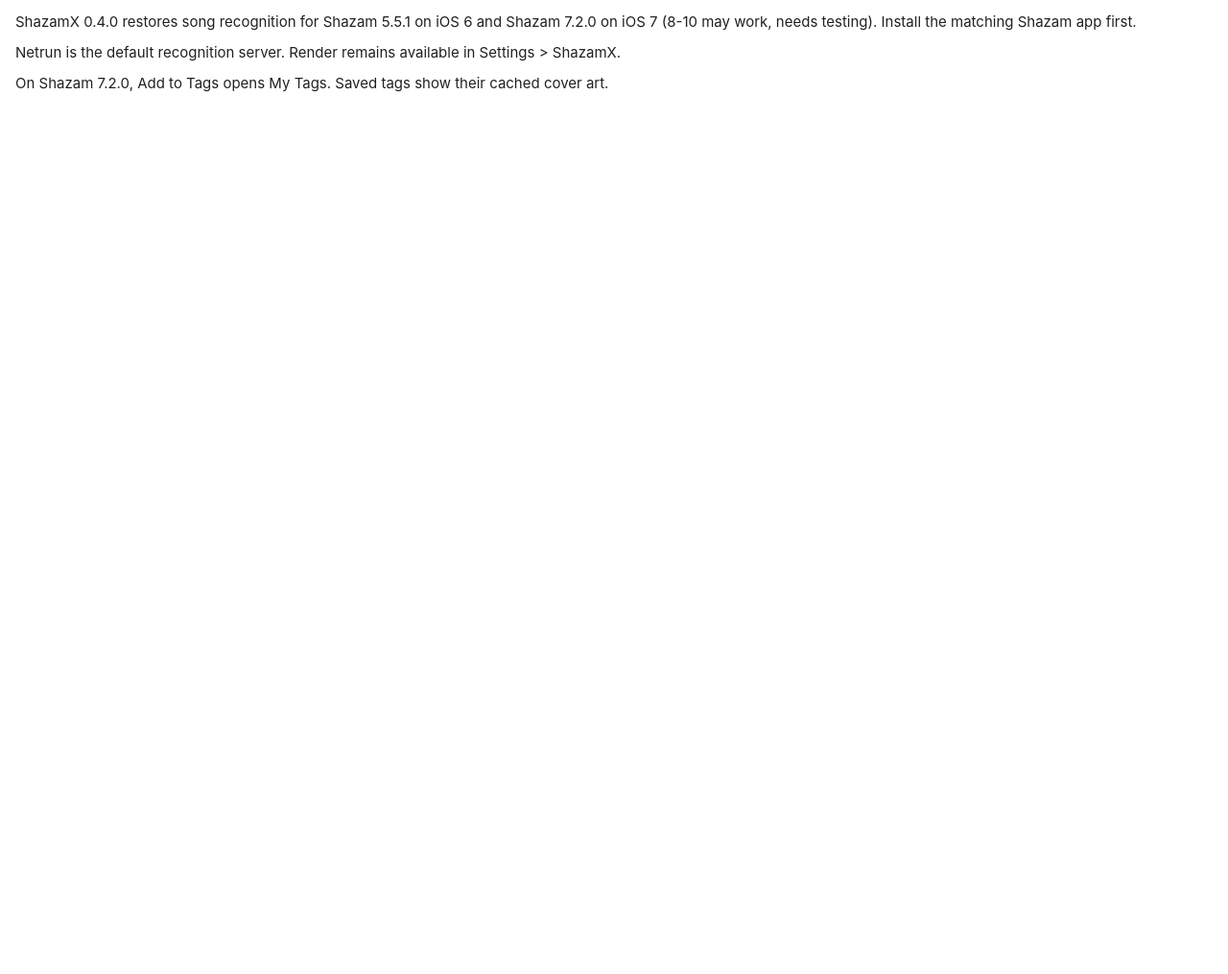
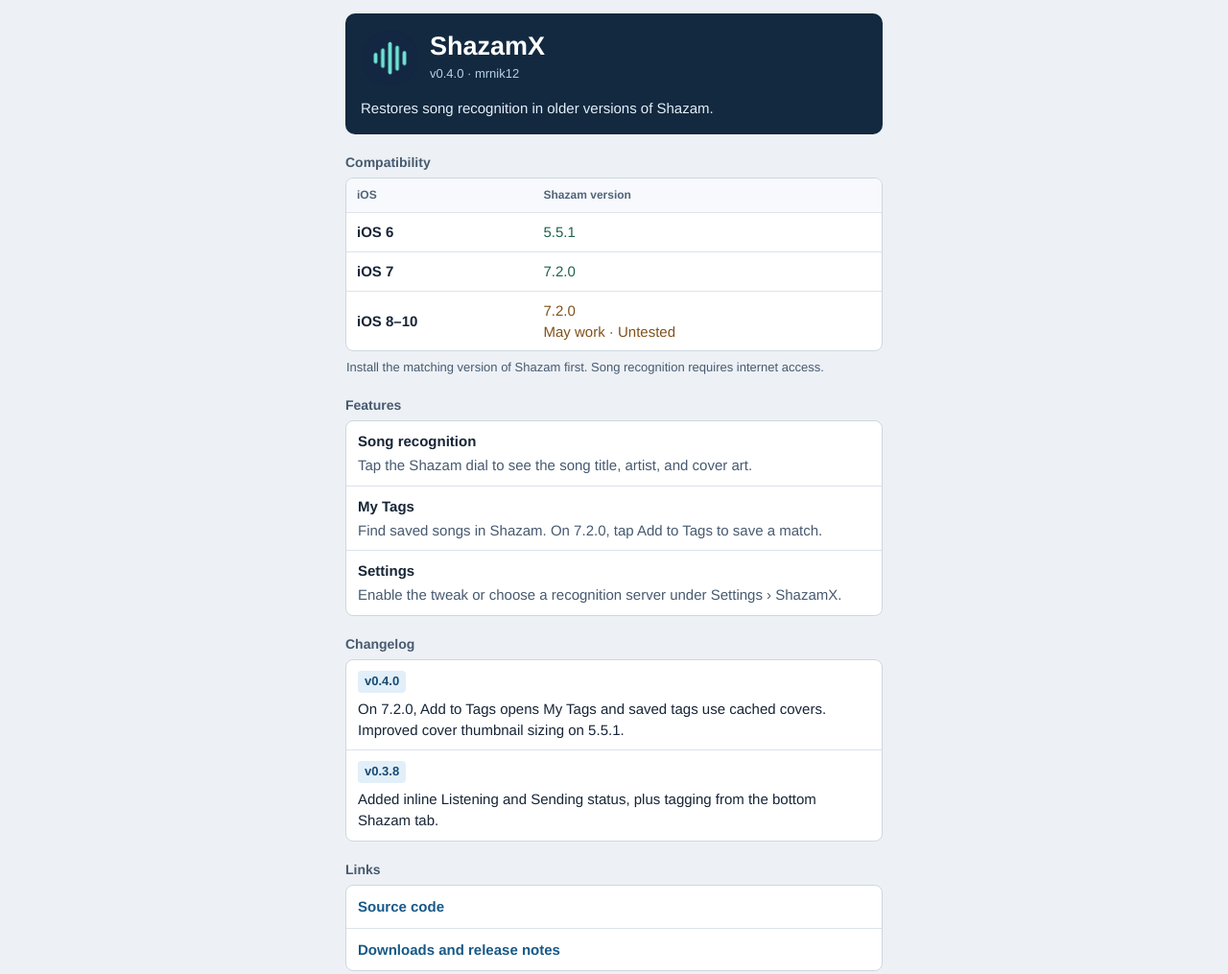
Before and after one commit to mrnik12/repo, a plain HTML site: page shazamx.html in a window 1280 px wide. Shown: the whole page at 96% size. Before the commit the page ends 800 px from the top, so only its background shows below. Drawn offline with Linux system fonts and the light colour scheme.

Commit message:
Refresh the ShazamX Cydia depiction

```diff
--- a/shazamx.html
+++ b/shazamx.html
@@ -1,12 +1,129 @@
 <!doctype html>
 <html lang="en">
+<head>
 <meta charset="utf-8">
-<meta name="viewport" content="width=device-width,initial-scale=1">
+<meta name="viewport" content="width=device-width, initial-scale=1">
+<meta name="description" content="Song recognition for Shazam 5.5.1 on iOS 6 and Shazam 7.2.0 on iOS 7.">
 <title>ShazamX</title>
-<style>body{font:15px -apple-system,Helvetica,Arial,sans-serif;color:#212121;margin:12px 16px;line-height:1.45}p{margin:0 0 10px}</style>
+<style>
+  body {
+    margin: 0;
+    background: #edf1f5;
+    color: #172537;
+    font: 15px/1.45 "Helvetica Neue", Helvetica, Arial, sans-serif;
+  }
+  main { display: block; max-width: 560px; margin: 0 auto; padding: 14px 12px 24px; }
+  h1, h2, h3, p { margin: 0; }
+  .summary {
+    background: #132940;
+    color: #fff;
+    border-radius: 10px;
+    padding: 16px;
+  }
+  .package { display: table; width: 100%; }
+  .package-icon { display: table-cell; width: 60px; padding-right: 12px; vertical-align: middle; }
+  .package-icon img { display: block; }
+  .package-title { display: table-cell; vertical-align: middle; }
+  h1 { font-size: 27px; line-height: 1.15; }
+  .version { font-size: 13px; color: #b6d2e4; margin-top: 4px; }
+  .summary p { margin-top: 12px; color: #e3eef6; }
+  h2 { margin: 20px 0 7px; color: #475a70; font-size: 14px; line-height: 1.3; }
+  .group {
+    margin: 0;
+    padding: 0;
+    list-style: none;
+    background: #fff;
+    border: 1px solid #cdd7e0;
+    border-radius: 8px;
+    overflow: hidden;
+  }
+  .group > li { padding: 10px 12px; }
+  .group > li + li { border-top: 1px solid #dce3eb; }
+  .compatibility { border-collapse: separate; border-spacing: 0; width: 100%; }
+  .compatibility th, .compatibility td { padding: 9px 11px; text-align: left; }
+  .compatibility thead th { background: #f7f9fc; color: #52647a; font-size: 12px; }
+  .compatibility tbody th { font-weight: bold; white-space: nowrap; }
+  .compatibility tbody th, .compatibility tbody td { border-top: 1px solid #dce3eb; }
+  .compatibility td { color: #1e634a; }
+  .compatibility .untested { color: #80521b; }
+  .note { margin: 8px 1px 0; color: #475a70; font-size: 13px; }
+  h3 { font-size: 15px; }
+  h3 + p { margin-top: 3px; color: #475a70; }
+  .release {
+    display: inline-block;
+    padding: 2px 7px;
+    border-radius: 4px;
+    background: #e2eff9;
+    color: #174b73;
+    font-size: 13px;
+    font-weight: bold;
+  }
+  .release + p { margin-top: 6px; }
+  .links > li { padding: 0; }
+  a { color: #175987; }
+  .links a { display: block; padding: 11px 12px; font-weight: bold; text-decoration: none; }
+  .links a:active { background: #e2eff9; }
+</style>
+</head>
+<body>
 <main>
-<p>ShazamX 0.4.0 restores song recognition for Shazam 5.5.1 on iOS 6 and Shazam 7.2.0 on iOS 7 (8-10 may work, needs testing). Install the matching Shazam app first.</p>
-<p>Netrun is the default recognition server. Render remains available in Settings &gt; ShazamX.</p>
-<p>On Shazam 7.2.0, Add to Tags opens My Tags. Saved tags show their cached cover art.</p>
+  <div class="summary">
+    <div class="package">
+      <div class="package-icon"><img src="source/tweak/layout/Library/Application%20Support/LegacyShazam/Icon.png" width="60" height="60" alt=""></div>
+      <div class="package-title">
+        <h1>ShazamX</h1>
+        <div class="version">v0.4.0 &middot; mrnik12</div>
+      </div>
+    </div>
+    <p>Restores song recognition in older versions of Shazam.</p>
+  </div>
+
+  <h2 id="compatibility">Compatibility</h2>
+  <table class="group compatibility" aria-labelledby="compatibility">
+    <thead>
+      <tr><th scope="col">iOS</th><th scope="col">Shazam version</th></tr>
+    </thead>
+    <tbody>
+      <tr><th scope="row">iOS 6</th><td>5.5.1</td></tr>
+      <tr><th scope="row">iOS 7</th><td>7.2.0</td></tr>
+      <tr><th scope="row">iOS 8&ndash;10</th><td class="untested">7.2.0<br>May work &middot; Untested</td></tr>
+    </tbody>
+  </table>
+  <p class="note">Install the matching version of Shazam first. Song recognition requires internet access.</p>
+
+  <h2>Features</h2>
+  <ul class="group">
+    <li>
+      <h3>Song recognition</h3>
+      <p>Tap the Shazam dial to see the song title, artist, and cover art.</p>
+    </li>
+    <li>
+      <h3>My Tags</h3>
+      <p>Find saved songs in Shazam. On 7.2.0, tap Add to Tags to save a match.</p>
+    </li>
+    <li>
+      <h3>Settings</h3>
+      <p>Enable the tweak or choose a recognition server under Settings &rsaquo; ShazamX.</p>
+    </li>
+  </ul>
+
+  <h2>Changelog</h2>
+  <ul class="group">
+    <li>
+      <span class="release">v0.4.0</span>
+      <p>On 7.2.0, Add to Tags opens My Tags and saved tags use cached covers. Improved cover thumbnail sizing on 5.5.1.</p>
+    </li>
+    <li>
+      <span class="release">v0.3.8</span>
+      <p>Added inline Listening and Sending status, plus tagging from the bottom Shazam tab.</p>
+    </li>
+  </ul>
+
+  <h2>Links</h2>
+  <ul class="group links">
+    <li><a href="https://github.com/mrnik12/repo#source">Source code</a></li>
+    <li><a href="https://github.com/mrnik12/repo/releases">Downloads and release notes</a></li>
+  </ul>
 </main>
+</body>
 </html>
```
